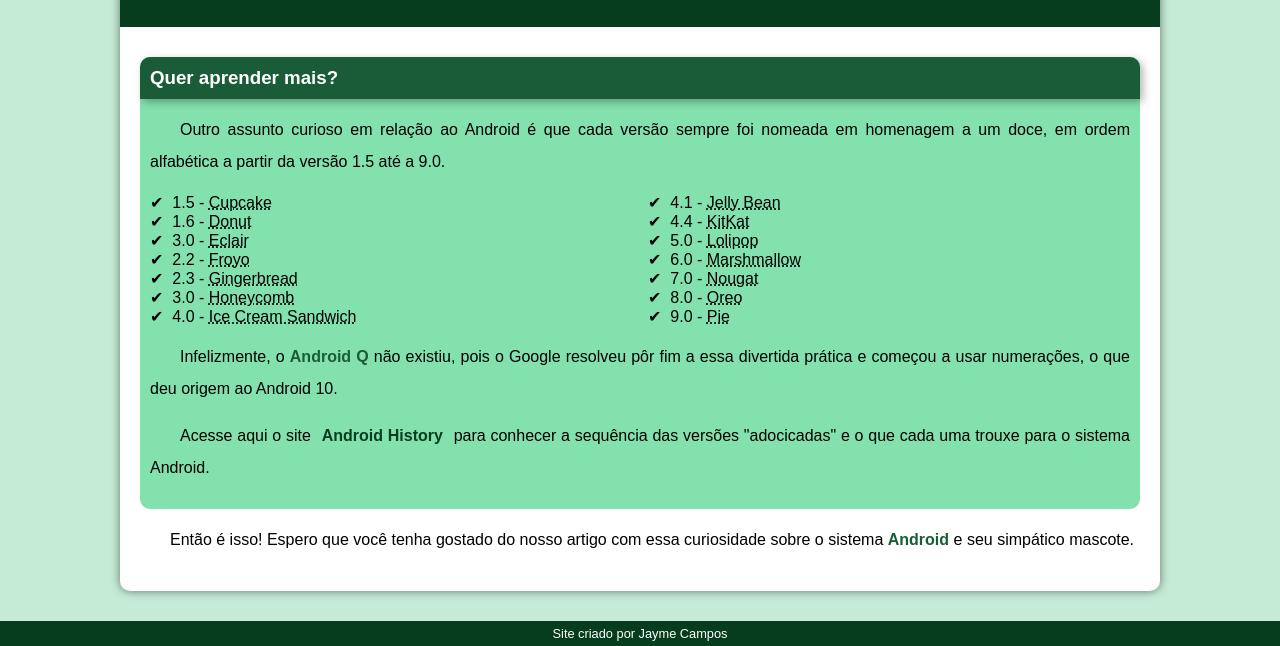
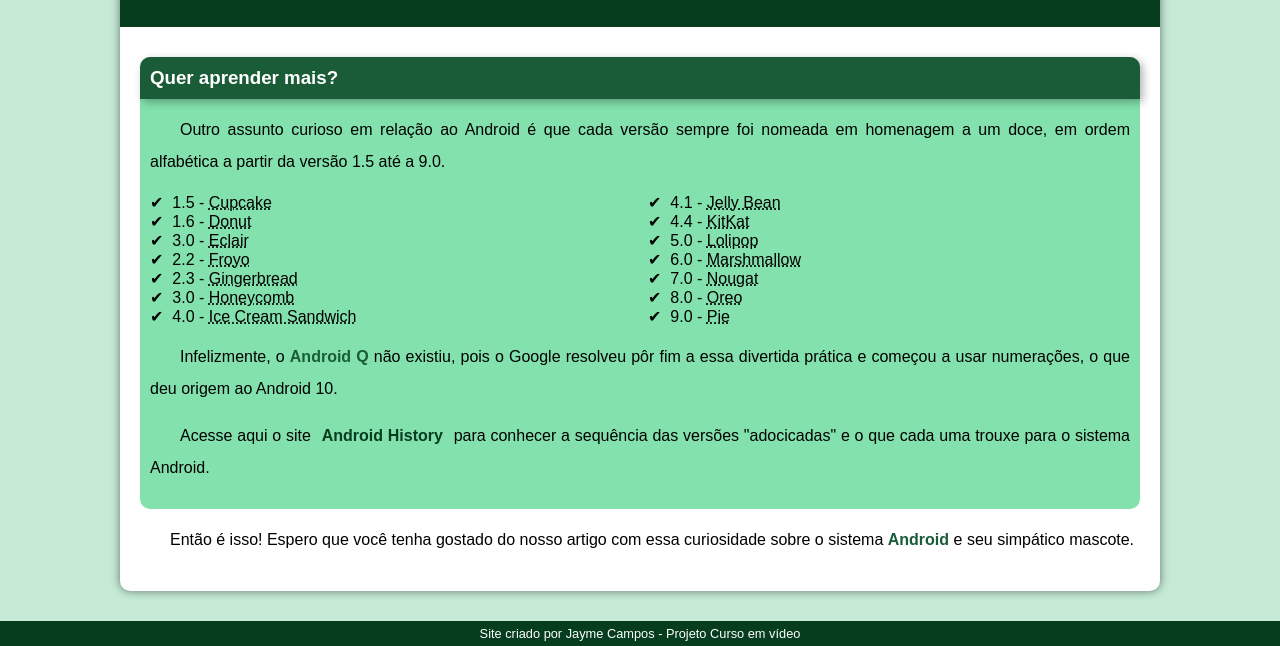
Before and after one commit to CamposJayme/projeto-android, a plain HTML site: page index.html in a window 1280 px wide. Shown: the part 2379-3025 px from the top of the page. Drawn offline with Linux system fonts and the light colour scheme.

Commit message:
Update index.html

```diff
--- a/index.html
+++ b/index.html
@@ -104,7 +104,7 @@
         </article>
     </main>
     <footer>
-        <p>Site criado por Jayme Campos</p>
+        <p>Site criado por Jayme Campos - Projeto Curso em vídeo</p>
     </footer>
 </body>
 </html>
```
